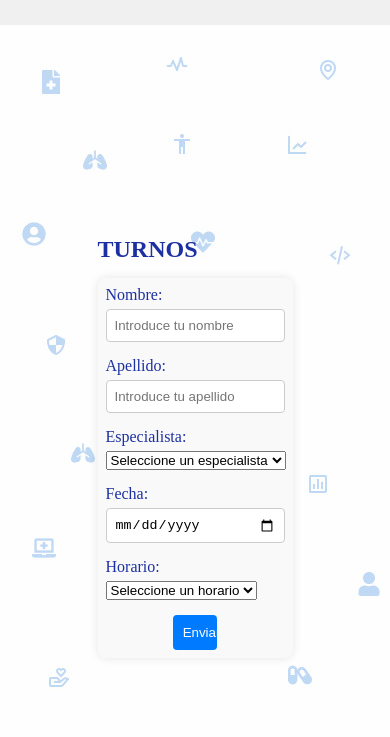
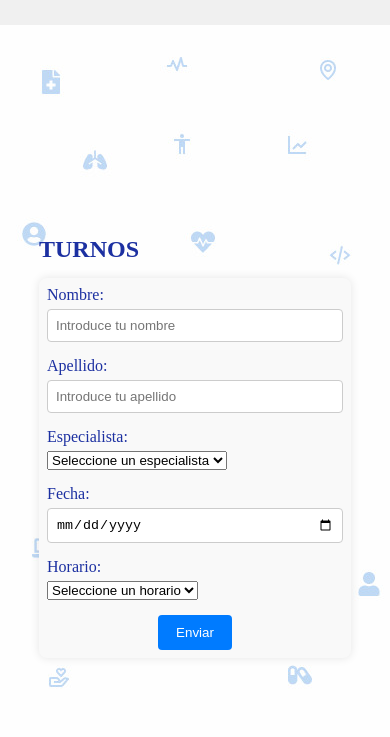
Before and after one commit to Orlandperez/Cl-nica-SePrice, a plain HTML site: page turno.html in a window 390 px wide. Shown: the part 85-822 px from the top of the page. Drawn offline with nearby package versions, Linux system fonts and the light colour scheme.

Commit message:
actualición del turno 1.2

```diff
--- a/css/turno.css
+++ b/css/turno.css
@@ -69,3 +69,11 @@ input[type="submit"] {
 input[type="submit"]:hover {
     background-color: #0056b3; /* Color de fondo del botón al hacer hover */
 }
+
+
+@media (max-width: 600px){
+    .hero .contenedor-turno{
+        width:80%;
+    }
+
+}
```
